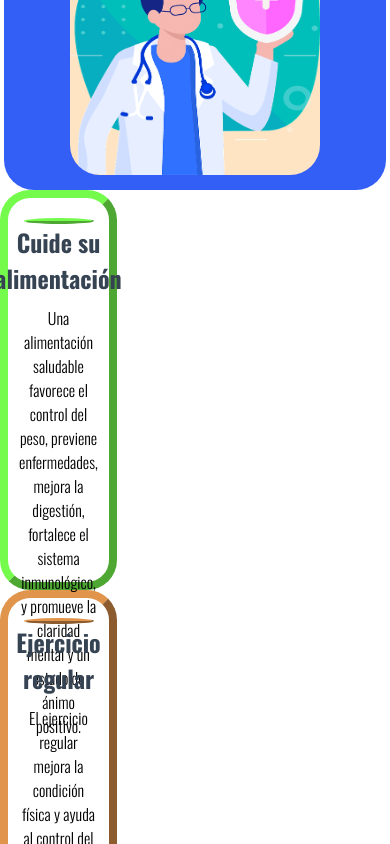
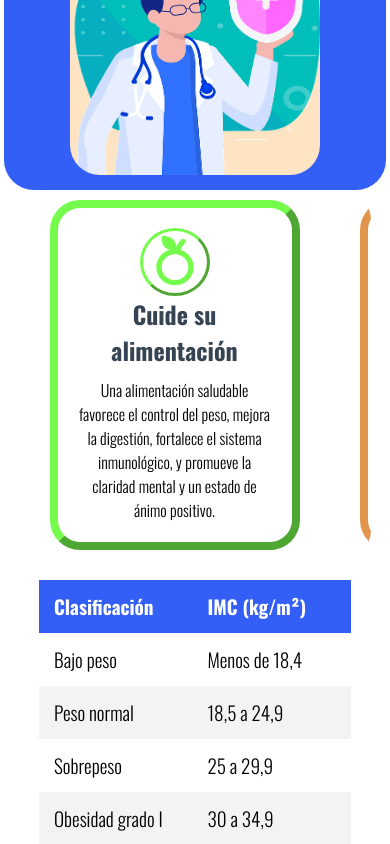
Before and after one commit to LuciusCat/calculadora-imc, a React (Vite) app: page / in a window 390 px wide. Shown: the part 1156-2000 px from the top of the page. Built offline with nearby package versions, Linux system fonts and the light colour scheme.

Commit message:
diseñando el carrusel

```diff
--- a/src/App.jsx
+++ b/src/App.jsx
@@ -57,7 +57,7 @@ function App() {
             </Section>
             <div className="img-doc-2" />
           </article>
-          <div className="carrusel-icon-section">
+          <div className="container-icon-section">
             <IconSection
               idCard={sectionHealth.idCard}
               idImg={sectionHealth.idImg}
--- a/src/css/IconSection.css
+++ b/src/css/IconSection.css
@@ -1,6 +1,18 @@
+.container-icon-section {
+  width: 90%;
+  display: flex;
+  justify-content: space-evenly;
+  align-items: center;
+  flex-wrap: wrap;
+  border-radius: 30px;
+}
+
 .icon-section {
+  min-width: 250px;
+  max-width: 350px;
+  margin: 1%;
   width: 30%;
-  height: 400px;
+  height: 350px;
   display: flex;
   flex-direction: column;
   align-items: center;
@@ -8,6 +20,8 @@
   padding: 20px;
   border: 8px outset;
   border-radius: 30px;
+  flex-grow: 1;
+  background-color: white;
 }
 
 .img-div {
@@ -85,3 +99,14 @@
 #regular-card {
   border-color: #a09c9c;
 }
+
+@media (max-width: 768px) {
+  .container-icon-section{
+    flex-wrap: nowrap;
+    overflow: scroll;
+  }
+  .icon-section {
+    flex: 1 0 auto;
+    margin: 10px 30px;
+  }
+}
--- a/src/data/dataIcon.jsx
+++ b/src/data/dataIcon.jsx
@@ -4,8 +4,7 @@ export const sectionHealth = {
   title: "Cuide su alimentación",
   content: (
     <p>
-      Una alimentación saludable favorece el control del peso, previene
-      enfermedades, mejora la digestión, fortalece el sistema inmunológico, y
+      Una alimentación saludable favorece el control del peso, mejora la digestión, fortalece el sistema inmunológico, y
       promueve la claridad mental y un estado de ánimo positivo.
     </p>
   ),
--- a/src/index.css
+++ b/src/index.css
@@ -1,7 +1,7 @@
 /* Formulario */
 .form-BMI {
   margin: 1%;
-  min-width: 200px;
+  min-width: 300px;
   background: white;
   width: 48%;
   height: 350px;
```
